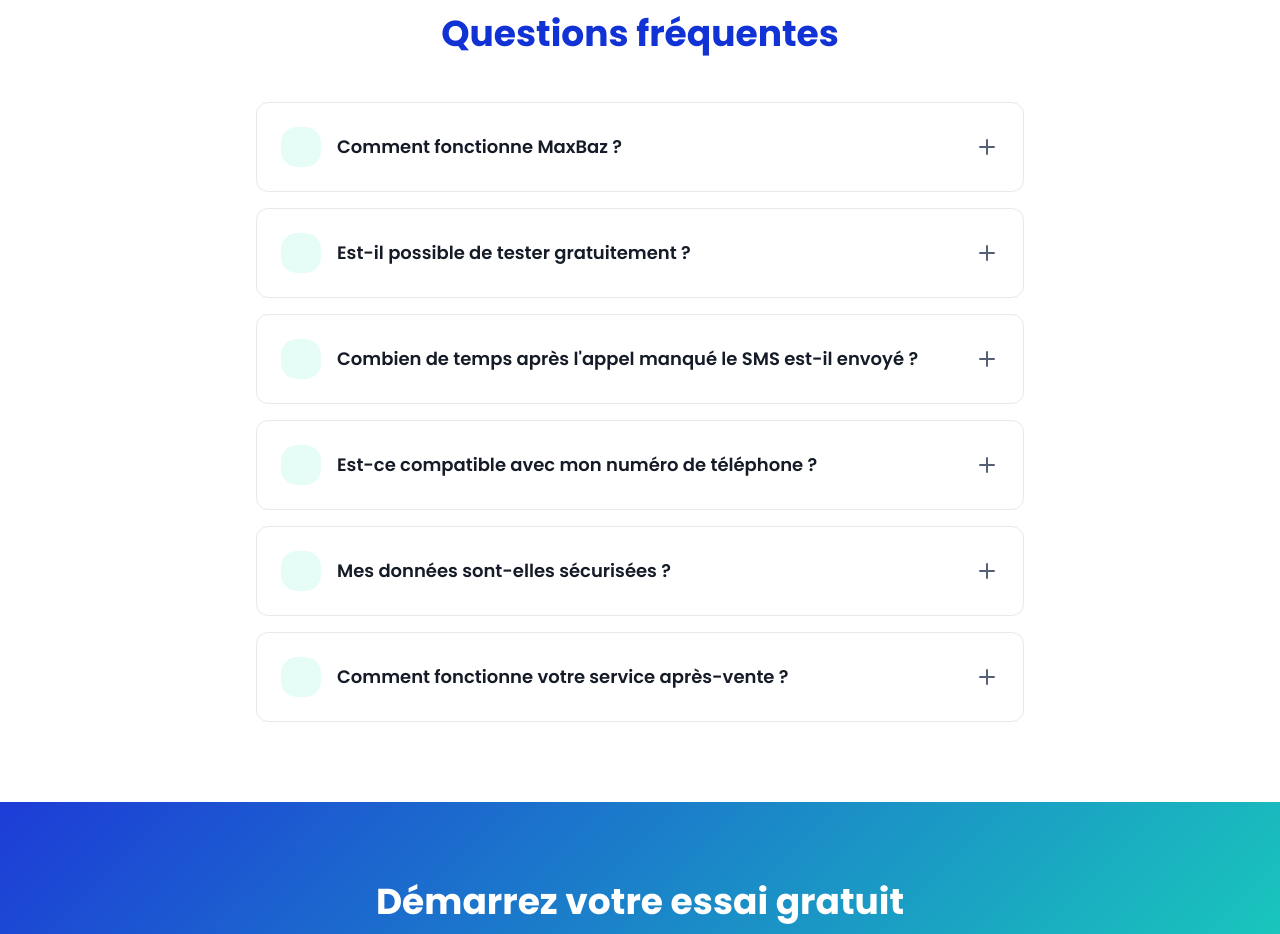
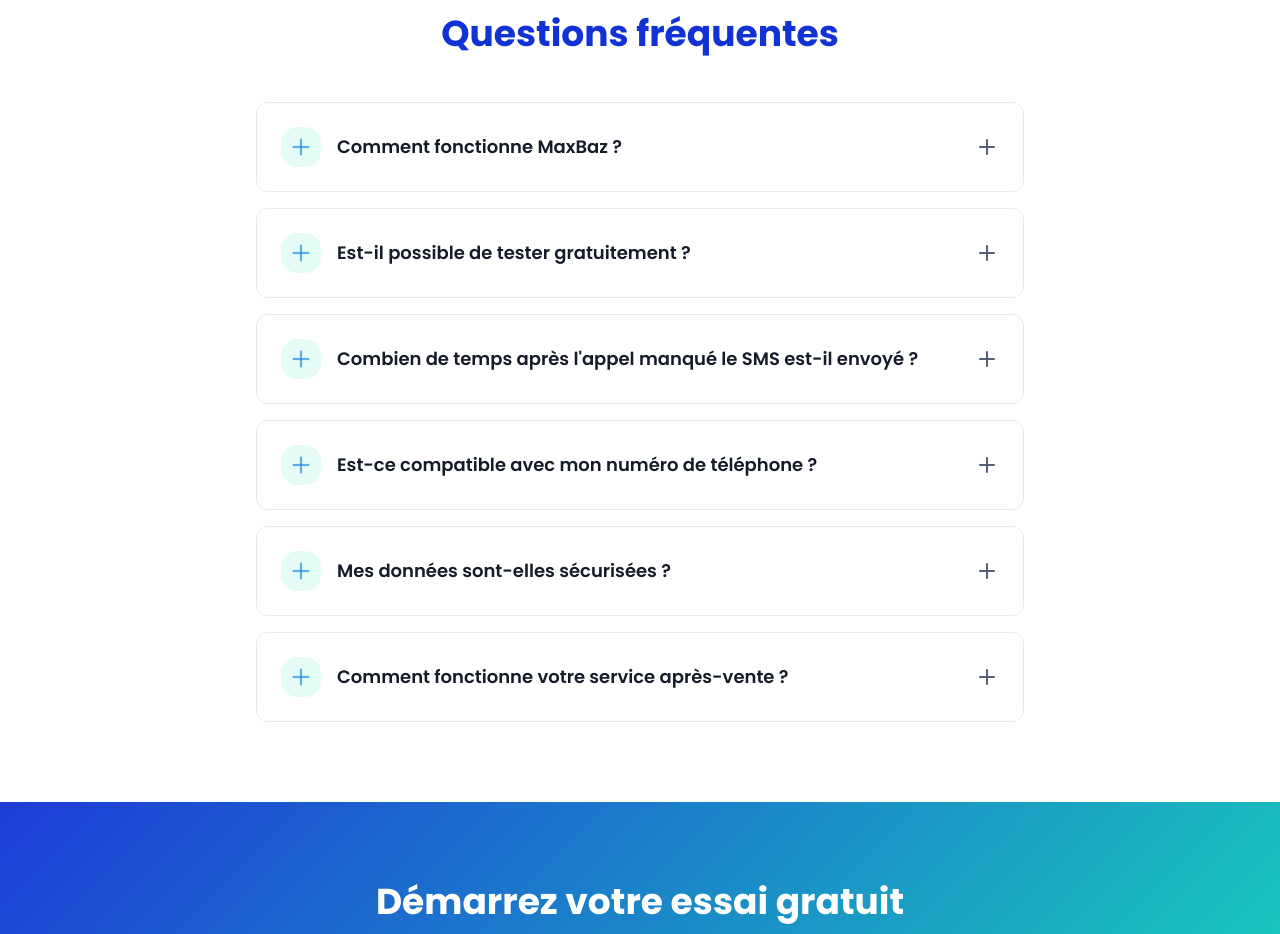
Before and after one commit to sasportasmaxime-coder/maxbaz-instant-connect, a React (Vite) app: page / in a window 1280 px wide. Shown: the part 8040-8974 px from the top of the page. Built offline with nearby package versions, Linux system fonts and the light colour scheme; the HTML template or start-up script is replaced by a standard one.

Commit message:
Fix: Add plus icon to FAQ circles

```diff
--- a/src/components/FaqSection.tsx
+++ b/src/components/FaqSection.tsx
@@ -1,5 +1,6 @@
 import { useState } from "react";
 import { Plus, X } from "lucide-react";
+import plusIcon from "@/assets/plus-icon.png";
 const FaqSection = () => {
   const [openIndex, setOpenIndex] = useState<number | null>(null);
   const faqs = [{
@@ -36,7 +37,7 @@ const FaqSection = () => {
                 <button onClick={() => toggleFaq(index)} className="w-full flex items-center justify-between p-6 text-left hover:bg-secondary transition-smooth">
                   <div className="flex items-center gap-4 flex-1">
                     <div className="w-10 h-10 bg-accent/10 rounded-lg flex items-center justify-center flex-shrink-0">
-                      <span className="text-accent"></span>
+                      <img src={plusIcon} alt="Plus" className="w-5 h-5" />
                     </div>
                     <span className="font-semibold text-lg text-foreground">{faq.question}</span>
                   </div>
```
Also changed, not shown: src/assets/plus-icon.png (added).
